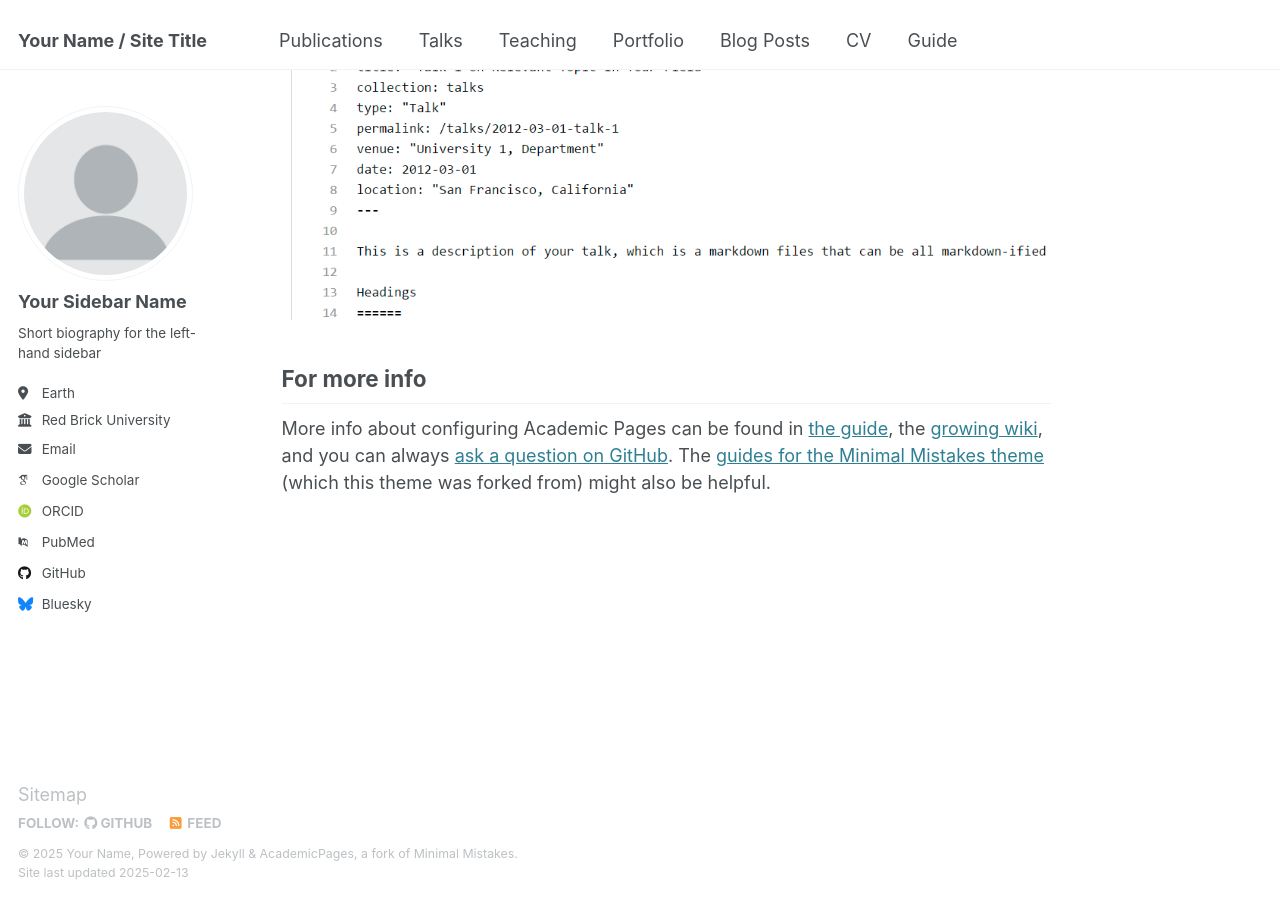
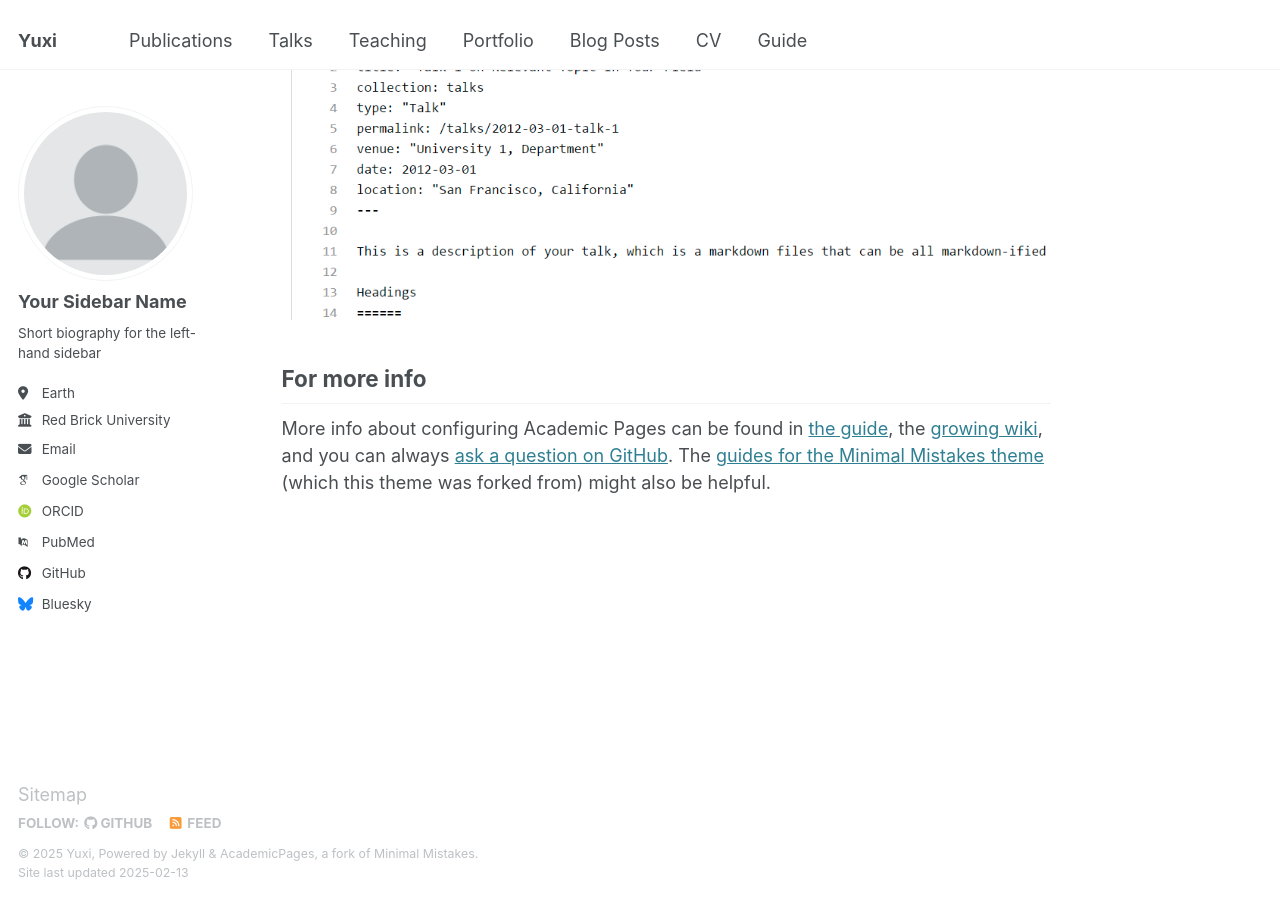
Before and after one commit to Yuxi2910/Yuxi2910.github.io, a Jekyll site: the page built from _pages/about.md, in a window 1280 px wide and 900 px high, scrolled down 2642 px. Built offline with Jekyll 4.4.1, drawn with Linux system fonts in a browser that asks for light colours; some web fonts are replaced.

Commit message:
Updated _config.yml with new settings

```diff
--- a/_config.yml
+++ b/_config.yml
@@ -9,13 +9,13 @@
 # Basic Site Settings
 locale                   : "en-US"
 site_theme               : "default"
-title                    : "Your Name / Site Title"
+title                    : "Yuxi"
 title_separator          : "-"
-name                     : &name "Your Name"
-description              : &description "personal description"
-url                      : https://academicpages.github.io # the base hostname & protocol for your site e.g. "https://[your GitHub username].github.io"
+name                     : &name "Yuxi"
+description              : &description "QMSS Student at Columbia University"
+url                      : https://Yuxi2910.github.io # the base hostname & protocol for your site e.g. "https://[your GitHub username].github.io"
 baseurl                  : "" # the subpath of your site, e.g. "/blog"
-repository               : "academicpages/academicpages.github.io"
+repository               : "Yuxi2910/Yuxi2910.github.io"
 
 # Site Author - The following control what appear as part of the author content on the side bar.
 #               If a field is blank the icon and link will not appear, otherwise it will be shown.
@@ -29,7 +29,7 @@
   location         : "Earth"
   employer         : "Red Brick University"
   uri              : # URL
-  email            : "none@example.org"
+  email            : "yx2910@columbia.edu"
 
   # Academic websites
   arxiv            : # URL - Update with the correct link to your profile
```
